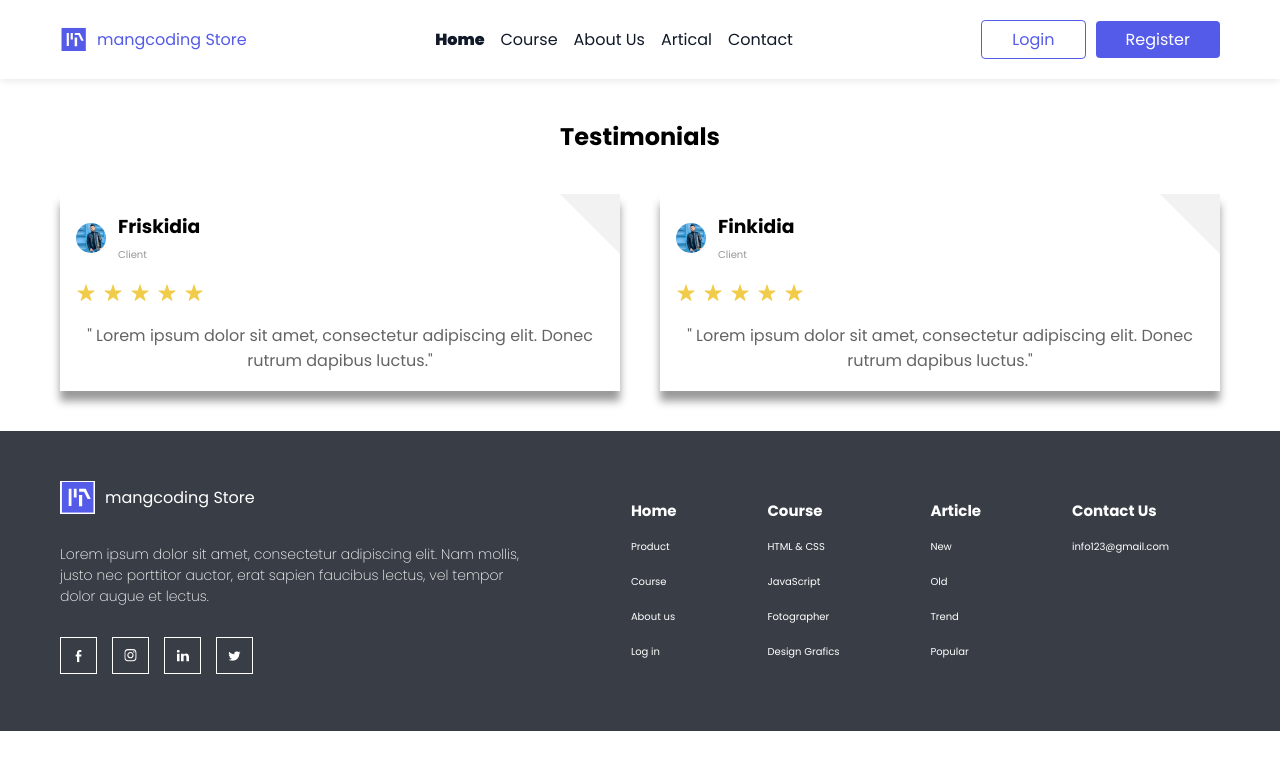
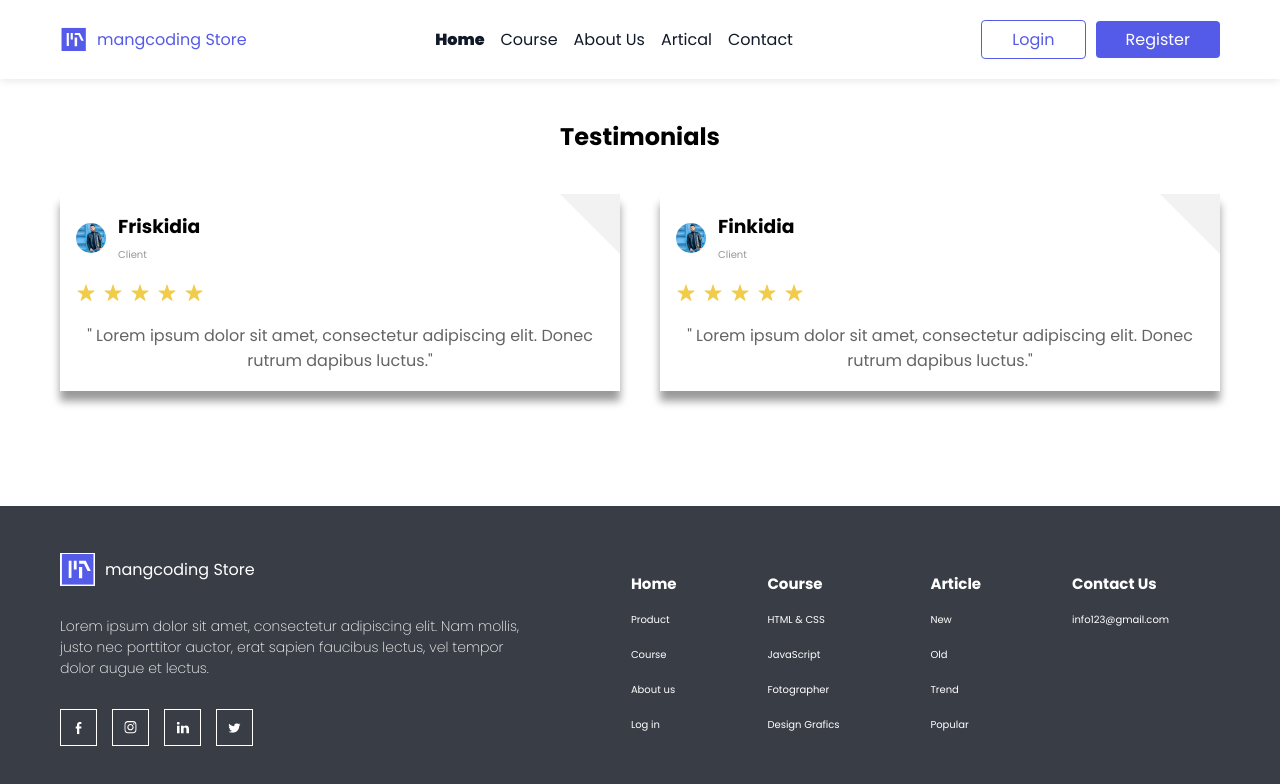
Before and after one commit to odaymare02/landing, a plain HTML site: page index.html in a window 1280 px wide. Drawn offline with Linux system fonts and the light colour scheme.

Commit message:
make afooter bottom of body

```diff
--- a/assets/css/main.css
+++ b/assets/css/main.css
@@ -148,7 +148,9 @@
 .footer {
   background: #393e46;
   color: #fff;
-  padding: 50px 0;
+  padding:47px 0;
+  position: fixed;
+  bottom: 0;
 }
 .footer a {
   color: #fff;
```
